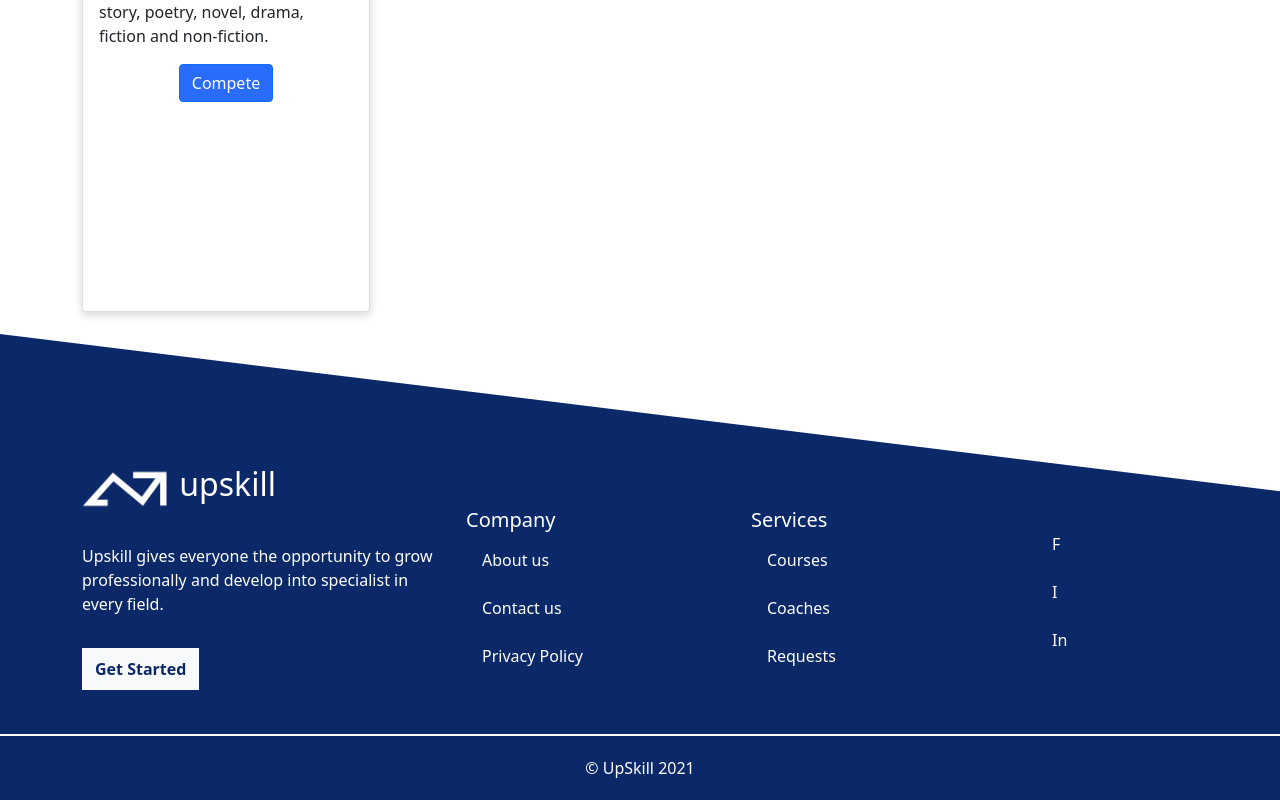
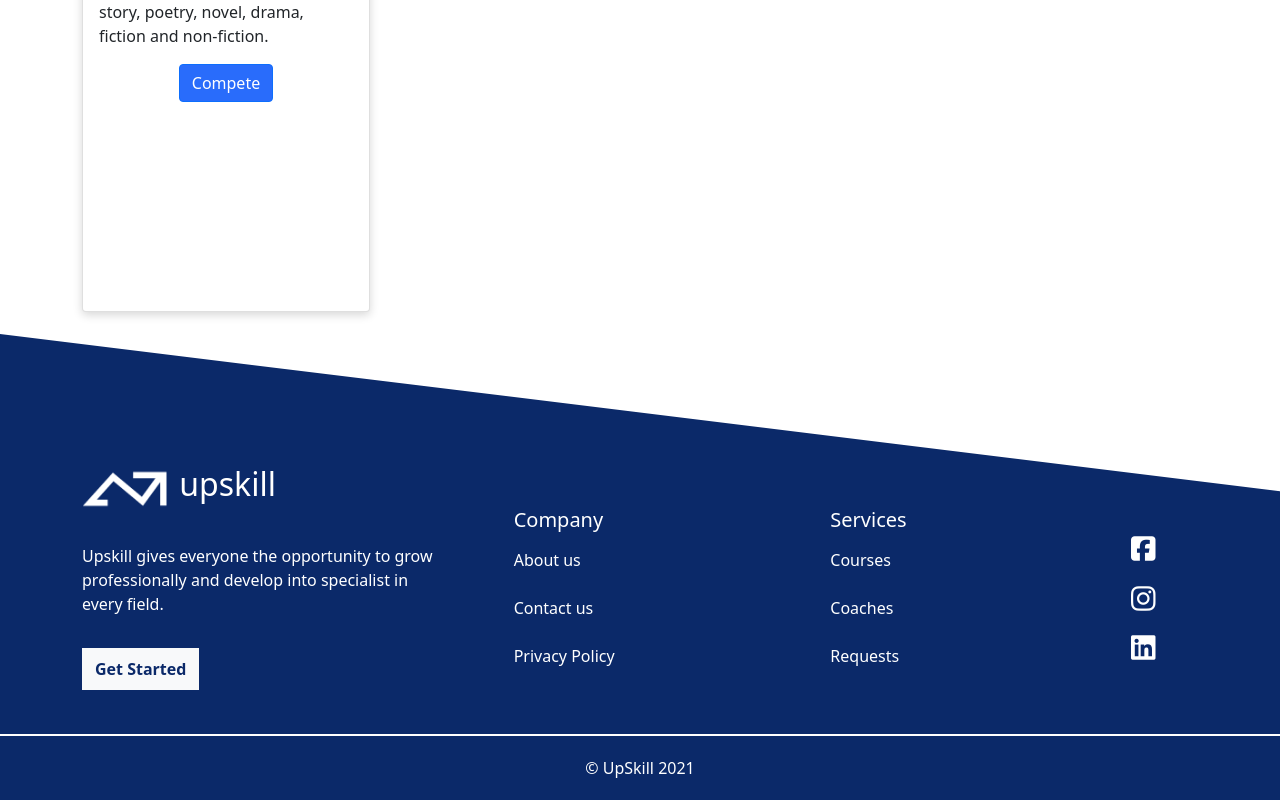
Before and after one commit to StoyanShopov/UpSkill, a React (Create React App) app in the folder Web/UpSkill.Web/ClientApp/: page /Courses in a window 1280 px wide. Shown: the part 575-1375 px from the top of the page. Built offline with nearby package versions, Linux system fonts and the light colour scheme.

Commit message:
Introduce Services plus basic Coaches component
Category and Language services
Font Awesome - icons

```diff
--- a/Web/UpSkill.Web/ClientApp/public/index.html
+++ b/Web/UpSkill.Web/ClientApp/public/index.html
@@ -29,6 +29,7 @@
              rel="stylesheet"
              integrity="sha384-EVSTQN3/azprG1Anm3QDgpJLIm9Nao0Yz1ztcQTwFspd3yD65VohhpuuCOmLASjC"
              crossorigin="anonymous">
+    <script src="https://kit.fontawesome.com/c3086310c1.js" crossorigin="anonymous"></script>
 
     <title>UpSkill</title>
   </head>
--- a/Web/UpSkill.Web/ClientApp/src/App.js
+++ b/Web/UpSkill.Web/ClientApp/src/App.js
@@ -9,6 +9,7 @@ import CoursesCard from './components/CoursesCard/CoursesCard';
 import EmployeesPositionCard from './components/EmployeesPositionCard/EmployeesPositionCard';
 import Home from './components/Home';
 import Courses from './components/Courses/Courses';
+import Coaches from './components/Coaches/Coaches';
 import Layout from './components/Shared/Layout';
 
 
@@ -25,8 +26,8 @@ function App() {
       <Layout>
         <Route exact path='/' component={Home}/>
         <Route exact path='/Courses' component={Courses}/>
+        <Route exact path='/Coaches' component={Coaches}/>
         {/* <AuthorizeRoute path='/fetch-data' component={FetchData} /> */}
-        {/* <Route path={ApplicationPaths.ApiAuthorizationPrefix} component={ApiAuthorizationRoutes} /> */}
       </Layout>
 
       </>
--- a/Web/UpSkill.Web/ClientApp/src/components/CategoriesAndLanguageMenu/categoryAndLanguageMenu.js
+++ b/Web/UpSkill.Web/ClientApp/src/components/CategoriesAndLanguageMenu/categoryAndLanguageMenu.js
@@ -1,38 +1,34 @@
-import React, { useState } from 'react'
+import React, { useState, useEffect } from 'react'
 
 import Book from '../../assets/Courses-CategoryAndLanguage-Book.png';
 import Person from '../../assets/Coaches-CategoryAndLanguage-Person.png';
 
 import './categoryAndLanguageMenu_Styles.css';
 
-//import { getCategories } from '/services/categoryService';
-//import { getLanguages } from '/services/languageService';
+import { getCategories } from '../../services/categoryService';
+import { getLanguages } from '../../services/languageService';
 
-const categoriesMock =
-        ['Art', 'Design', 'Marketing',
-            'Leadership', 'Data Science',
-            'Personel Development', 'Computer Science'];
-const languagesMock =
-        ['English', 'Spanish', 'German', 'French'];
 
 function CategoriesAndLanguageMenu({ atPage }) {
 
     let pic = atPage === 'Courses' ? Book : Person;
+    let [allCategories, setAllCategories] = useState([]);
+    let [allLanguages, setAllLanguages] = useState([]);
 
-     let [categories, setCategories] = useState([]);
-     let [languages, setLanguages] = useState([]);
+     let [categoriesChosen, setCategories] = useState([]);
+     let [languagesChosen, setLanguages] = useState([]);
 
-    // useEffect(() => {
-    //     getCategories()
-    //         .then(categories => {
-    //             setCategories(categories);
-    //         });
+    useEffect(() => {
+        getCategories()
+            .then(categories => {
+                setAllCategories(categories);
+            });
 
-    //     getLanguages()
-    //         .then(languages => {
-    //             setLanguages(languages);
-    //         });
-    // }, []);
+        getLanguages()
+            .then(languages => {
+                setAllLanguages(languages);
+            });
+    }, []);
 
     function handleChange(e,atForm) {
         let currentValues = e.target
@@ -62,7 +58,7 @@ function CategoriesAndLanguageMenu({ atPage }) {
                             className="categoryForm"
                             onChange={(e) => handleChange(e,"categories")}
                         >
-                            {categoriesMock.map(category => {
+                            {allCategories.map(category => {
                                 return (<div key={category}>
                                     <label htmlFor={category}>
                                         <input
@@ -86,7 +82,7 @@ function CategoriesAndLanguageMenu({ atPage }) {
                             id="language"
                             onChange={(e) => handleChange(e,"languages")}
                         >
-                            {languagesMock.map(language => {
+                            {allLanguages.map(language => {
                                 return (<div key={language}>
                                     <input
                                     className="m-2 form-check-input searchContent-input"
--- /dev/null
+++ b/Web/UpSkill.Web/ClientApp/src/components/Coaches/Coaches.js
@@ -0,0 +1,15 @@
+import React from 'react';
+import CategoriesAndLanguageMenu from '../CategoriesAndLanguageMenu/categoryAndLanguageMenu';
+import CoachList from '../CompanyOwnerViews/CompanyCoaches/CompanyCoaches';
+
+import './Coaches.css';
+
+
+export default function Coaches() {
+    return (
+      <div className="content">
+            <CategoriesAndLanguageMenu atPage="Coaches"/>
+            < CoachList />
+      </div>
+    );
+  }
--- a/Web/UpSkill.Web/ClientApp/src/components/Shared/Footer/Footer.js
+++ b/Web/UpSkill.Web/ClientApp/src/components/Shared/Footer/Footer.js
@@ -11,7 +11,7 @@ function FooterMenu() {
                 </div>
             <div className="content-wrapper container-fluid">
                 <div className="content container contentFooter">
-                    <div className="row">
+                    <div className="row justify-content-between">
                         <div className="col-md-4">
                             <h2><img src={FooterLOGO} alt="Footer Logo" className="w-25" /> upskill</h2>
                             <p className="pr-5 pt-3 pb-3">Upskill gives everyone the opportunity to grow professionally and develop into specialist in every field.</p>
@@ -19,7 +19,7 @@ function FooterMenu() {
                         </div>
                         <div className="col-md-3 mt-5 ml-auto">
                             <ul className="nav flex-column">
-                                <h5 className="nav-brand pl-3 m-1">Company</h5>
+                                <h5 className="nav-brand px-3 m-1">Company</h5>
                                 <li className="nav-item m-1"><NavLink to="" className="nav-link text-white">About us</NavLink></li>
                                 <li className="nav-item m-1"><NavLink to="" className="nav-link text-white">Contact us</NavLink></li>
                                 <li className="nav-item m-1"><NavLink to="" className="nav-link text-white">Privacy Policy</NavLink></li>
@@ -27,17 +27,17 @@ function FooterMenu() {
                             </div>
                         <div className="col-md-3 mt-5">
                             <ul className="nav flex-column">
-                                <h5 className="nav-brand pl-3 m-1">Services</h5>
+                                <h5 className="nav-brand px-3 m-1">Services</h5>
                                 <li className="nav-item m-1"><NavLink to="" className="nav-link text-white">Courses</NavLink></li>
                                 <li className="nav-item m-1"><NavLink to="" className="nav-link text-white">Coaches</NavLink></li>
                                 <li className="nav-item m-1"><NavLink to="" className="nav-link text-white">Requests</NavLink></li>
                             </ul>
                         </div>
                         <div className="col-md-1 mt-5">
-                            <ul className="nav flex-column mt-3">
-                                <li className="nav-item m-1"><NavLink to="" className="nav-link text-white">F</NavLink></li>
-                                <li className="nav-item m-1"><NavLink to="" className="nav-link text-white">I</NavLink></li>
-                                <li className="nav-item m-1"><NavLink to="" className="nav-link text-white">In</NavLink></li>
+                            <ul className="nav flex-column mt-4">
+                                <li className="nav-item m-1"><NavLink to="" className="nav-link text-white p-0"><i class="fab fa-facebook-square h3"></i></NavLink></li>
+                                <li className="nav-item m-1"><NavLink to="" className="nav-link text-white p-0"><i class="fab fa-instagram h3"></i></NavLink></li>
+                                <li className="nav-item m-1"><NavLink to="" className="nav-link text-white p-0"><i class="fab fa-linkedin h3"></i></NavLink></li>
                             </ul>
                         </div>
                     </div>
--- /dev/null
+++ b/Web/UpSkill.Web/ClientApp/src/services/categoryService.js
@@ -0,0 +1,11 @@
+const categoriesMock =
+        ['Art', 'Design', 'Marketing',
+            'Leadership', 'Data Science',
+            'Personel Development', 'Computer Science'];
+
+export const getCategories = async () => {
+//      let res = await request(``, 'Get');
+
+
+   return categoriesMock;
+}
--- /dev/null
+++ b/Web/UpSkill.Web/ClientApp/src/services/languageService.js
@@ -0,0 +1,10 @@
+const languagesMock =
+    ['English', 'Spanish', 'German', 'French'];
+
+
+export const getLanguages = async () => {
+    //      let res = await request(``, 'Get');
+
+
+    return languagesMock;
+}
```
Also changed, not shown: Web/UpSkill.Web/ClientApp/src/components/Coaches/Coaches.css (added).
